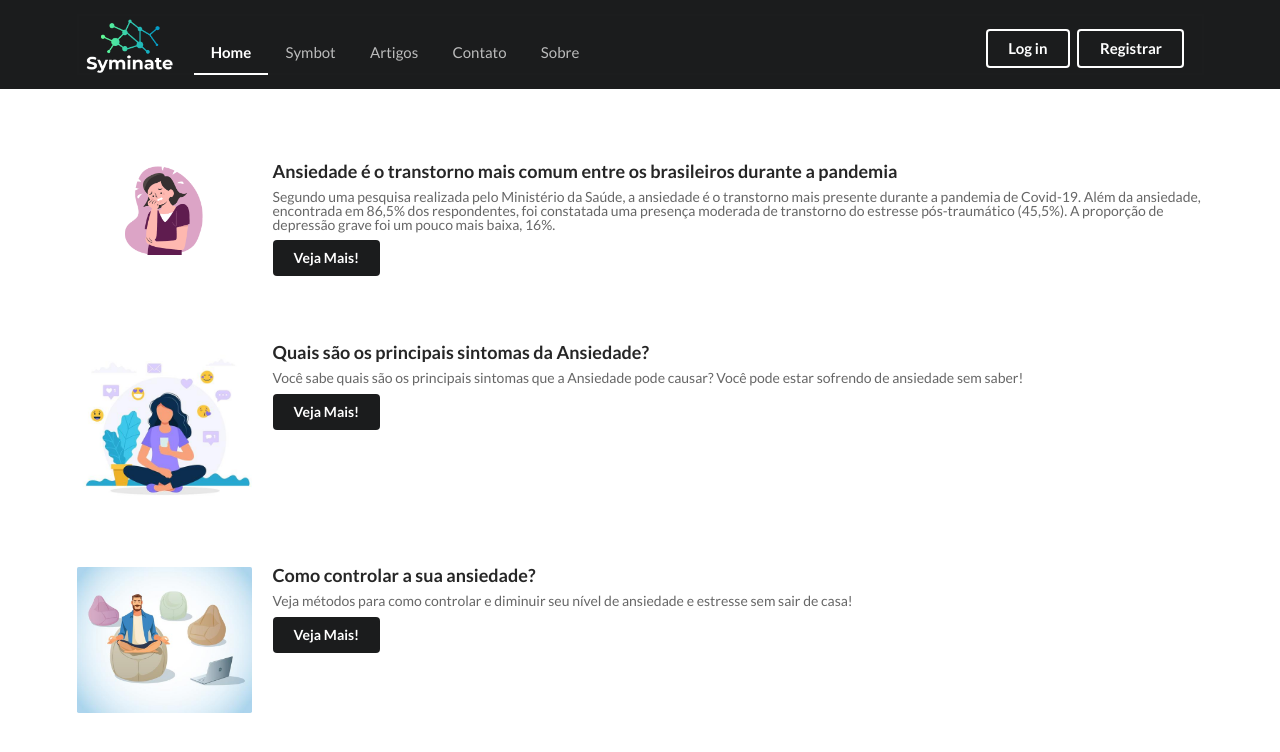
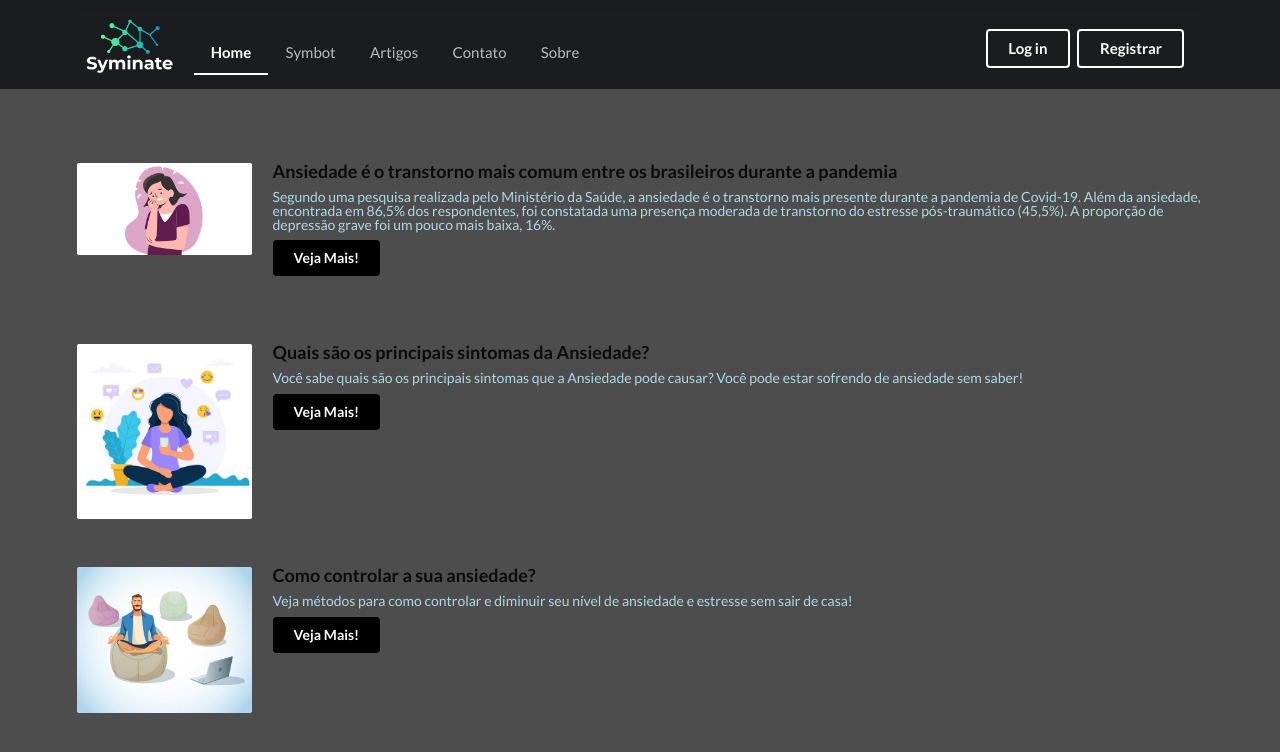
Before and after one commit to DeltaAlchemist/FoodForUs, a React (Create React App) app: page /artigos in a window 1280 px wide. Shown: the top 752 px of the page. Built offline with nearby package versions, Linux system fonts and the light colour scheme.

Commit message:
Refactor: cores artigos mudada

```diff
--- a/src/pages/Artigos.jsx
+++ b/src/pages/Artigos.jsx
@@ -7,7 +7,7 @@ import imgcard6 from '../img/card6.jpg'
 const Artigos = () => {
 
     return(
-        <div className="pusher">
+        <div className="pusher" style={{backgroundColor: '#4d4d4d', height: '100vh'}}>
             <div className="ui inverted vertical masthed center aligned segment" style={{ display: 'block' }}>
                 <div className="ui container">
                     <Menu />
@@ -21,11 +21,11 @@ const Artigos = () => {
                     </div>
                     <div className="content">
                         <a className="header" href = "https://pebmed.com.br/ansiedade-e-o-transtorno-mais-comum-entre-os-brasileiros-durante-a-pandemia/" target = "_blank">Ansiedade é o transtorno mais comum entre os brasileiros durante a pandemia</a>
-                        <div className="meta">
+                        <div className="meta" style={{color:'lightblue'}}>
                             <span>Segundo uma pesquisa realizada pelo Ministério da Saúde, a ansiedade é o transtorno mais presente durante a pandemia de Covid-19. Além da ansiedade, encontrada em 86,5% dos respondentes, foi constatada uma presença moderada de transtorno do estresse pós-traumático (45,5%). A proporção de depressão grave foi um pouco mais baixa, 16%.</span>
                         </div>
                         <div className="description">
-                            <button className="ui secondary button"  ><a href = "https://pebmed.com.br/ansiedade-e-o-transtorno-mais-comum-entre-os-brasileiros-durante-a-pandemia/" target = "_blank" style={{color: 'white'}}>Veja Mais!</a></button>
+                            <button className="ui secondary button" style={{backgroundColor: 'black'}} ><a href = "https://pebmed.com.br/ansiedade-e-o-transtorno-mais-comum-entre-os-brasileiros-durante-a-pandemia/" target = "_blank" style={{color: 'white'}}>Veja Mais!</a></button>
                         </div>
                     </div>
                 </div> <br/><br/>
@@ -34,12 +34,12 @@ const Artigos = () => {
                         <img src={imgcard2}/>
                     </div>
                     <div className="content">
-                        <a className="header" href = "https://zenklub.com.br/blog/saude-bem-estar/ansiedade/" target = "_blank">Quais são os principais sintomas da Ansiedade?</a>
-                        <div className="meta">
+                        <a className="header" href = "https://zenklub.com.br/blog/saude-bem-estar/ansiedade/" target = "_blank" >Quais são os principais sintomas da Ansiedade?</a>
+                        <div className="meta"style={{color:'lightblue'}}>
                             <span>Você sabe quais são os principais sintomas que a Ansiedade pode causar? Você pode estar sofrendo de ansiedade sem saber!</span>
                         </div>
                         <div className="description">
-                            <button className="ui secondary button">
+                            <button className="ui secondary button" style={{backgroundColor: 'black'}}>
                             <a href = "https://zenklub.com.br/blog/saude-bem-estar/ansiedade/" target = "_blank"style={{color: 'white'}}>Veja Mais!</a></button>
                         </div>
                     </div>
@@ -50,11 +50,11 @@ const Artigos = () => {
                     </div>
                     <div className="content">
                         <a className="header" href = "https://psiquiatriapaulista.com.br/17-dicas-de-como-controlar-a-ansiedade/" target = "_blank">Como controlar a sua ansiedade?</a>
-                        <div className="meta">
+                        <div className="meta"style={{color:'lightblue'}}>
                             <span>Veja métodos para como controlar e diminuir seu nível de ansiedade e estresse sem sair de casa!</span>
                         </div>
                         <div className="description">
-                            <button className="ui secondary button">
+                            <button className="ui secondary button" style={{backgroundColor: 'black'}}>
                             <a href = "https://psiquiatriapaulista.com.br/17-dicas-de-como-controlar-a-ansiedade/" target = "_blank" style={{color: 'white'}}>Veja Mais!</a></button>
                         </div>
                     </div>
```
